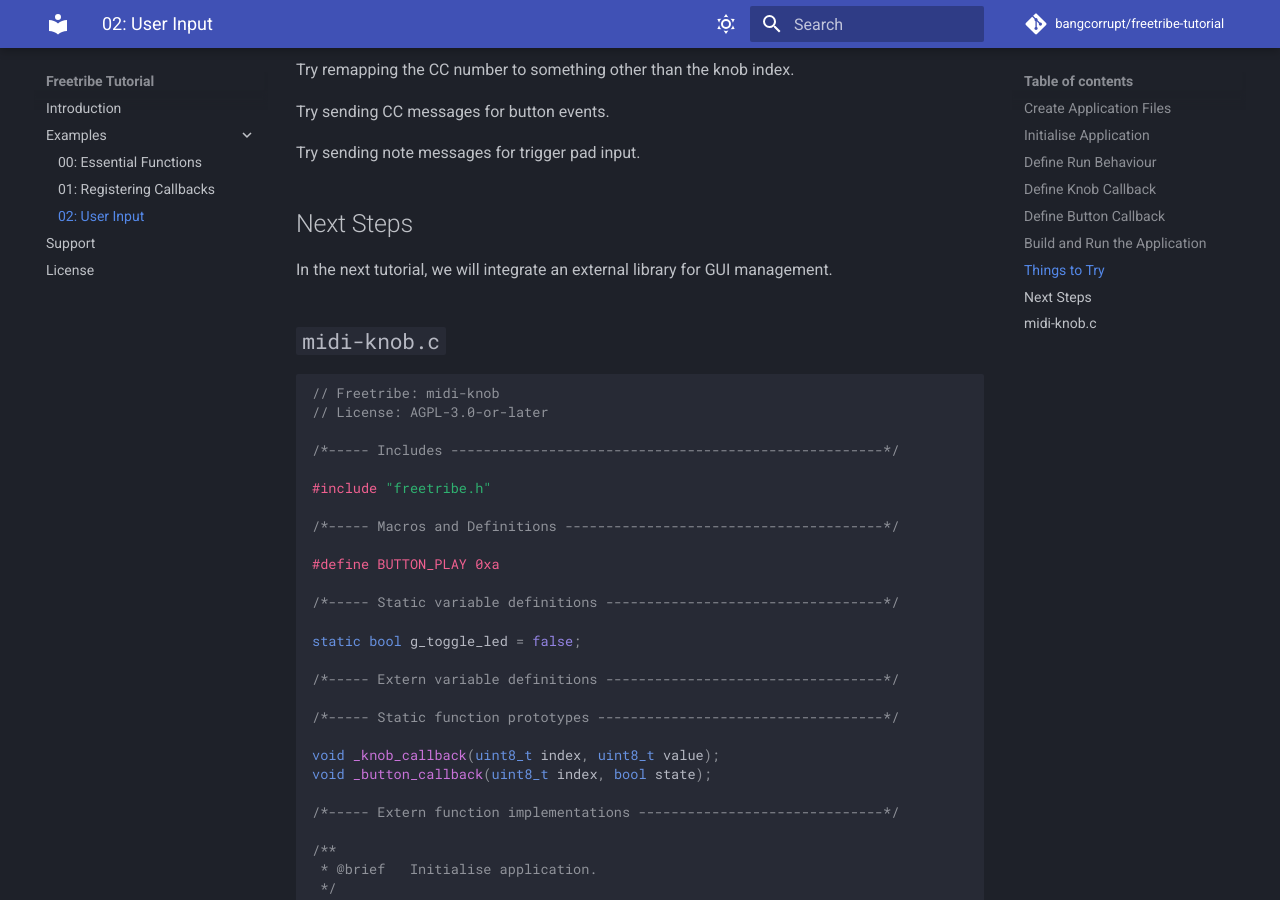
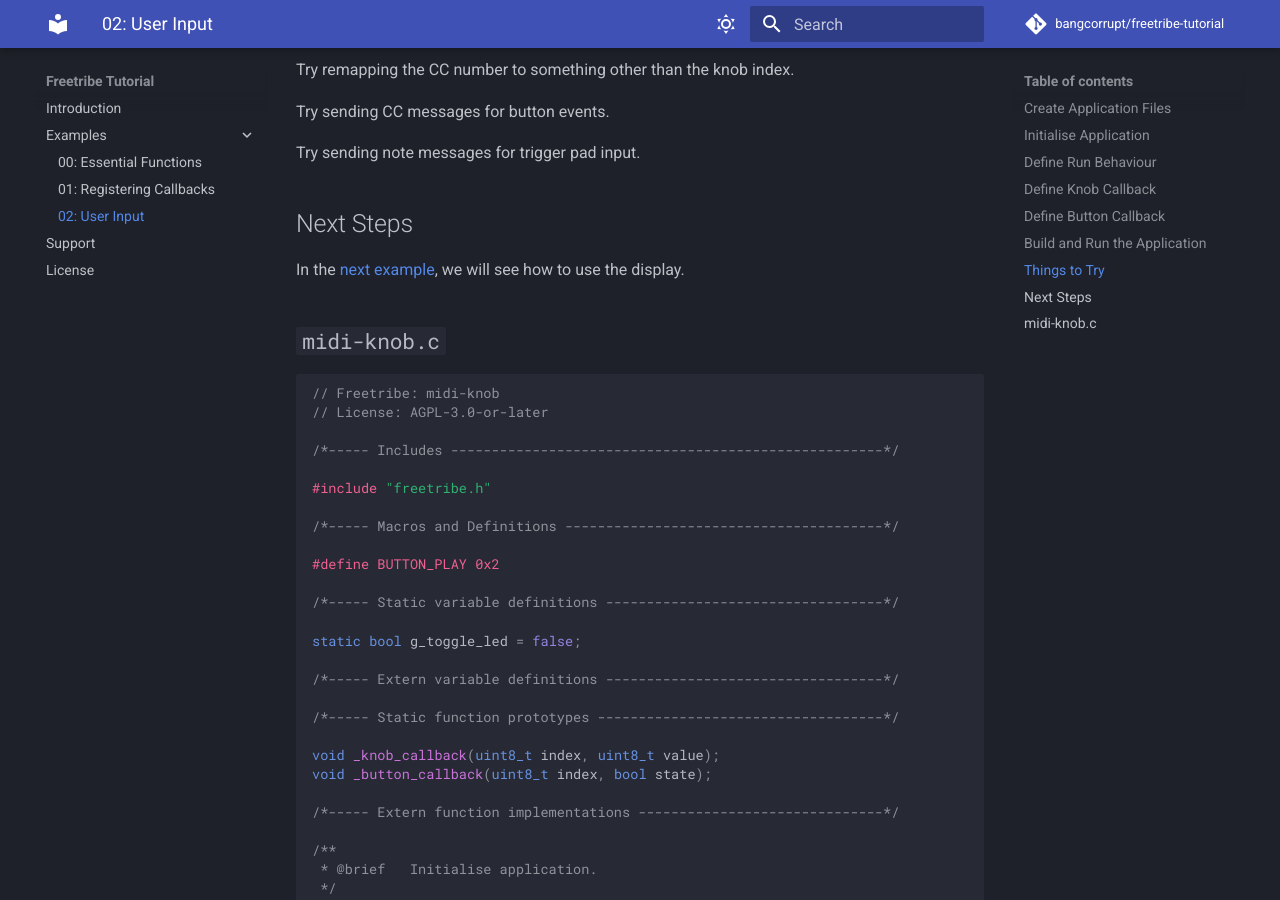
Before and after one commit to bangcorrupt/freetribe-tutorial, an MkDocs documentation site: the page built from docs/user-input.md, in a window 1280 px wide and 900 px high, scrolled down 2292 px. Built offline with MkDocs 1.6.1 and Material for MkDocs 9.7.7, drawn with Linux system fonts in a browser that asks for light colours; comment, search, counter and statistics services are not loaded.

Commit message:
tutorial/example

````diff
--- a/docs/user-input.md
+++ b/docs/user-input.md
@@ -15,7 +15,7 @@
 
 In the `app_init()` function, we register callbacks for knob and button input events.
 
-``` c
+```c
 t_status app_init(void) {
 
     t_status status = ERROR;
@@ -27,13 +27,14 @@
     return status
 }
 ```
+
 ## Define Run Behaviour
 
 Our `app_run()` function is very similar to the [previous example](registering-callbacks.md).
 If a flag is set, we toggle an LED and clear the flag. The flag will be set
 in our button callback below. In this example, we toggle the `[Play]` button LED.
 
-``` c
+```c
 void app_run(void) {
 
     if (g_toggle_led) {
@@ -46,12 +47,13 @@
 
 ## Define Knob Callback
 
-The knob callback takes 2 arguments and returns nothing.  The first argument is the index
-of the knob and the second is it's value.  In this example, we send a MIDI CC message
+The knob callback takes 2 arguments and returns nothing. The first argument is the index
+of the knob and the second is it's value. In this example, we send a MIDI CC message
 on channel 1, with CC number equal to knob index and CC value equal to half knob value.
 The panel MCU sends 8 bit unsigned values in the range 0...255 for knobs, so we right shift
 by 1 for MIDI CC values.
-``` c
+
+```c
 
 void _knob_callback(uint8_t index, uint8_t value) {
 
@@ -68,7 +70,7 @@
 When the `[Play]` button is depressed we set a flag to toggle it's LED.
 We ignore when the `[Play]` button is released.
 
-``` c
+```c
 void _button_callback(uint8_t index, bool state) {
 
     switch (index) {
@@ -112,11 +114,11 @@
 
 ## Next Steps
 
-In the next tutorial, we will integrate an external library for GUI management.
+In the [next example](display.md), we will see how to use the display.
 
 ## `midi-knob.c`
 
-``` c
+```c
 // Freetribe: midi-knob
 // License: AGPL-3.0-or-later
 
@@ -126,7 +128,7 @@
 
 /*----- Macros and Definitions ---------------------------------------*/
 
-#define BUTTON_PLAY 0xa
+#define BUTTON_PLAY 0x2
 
 /*----- Static variable definitions ----------------------------------*/
 
````
